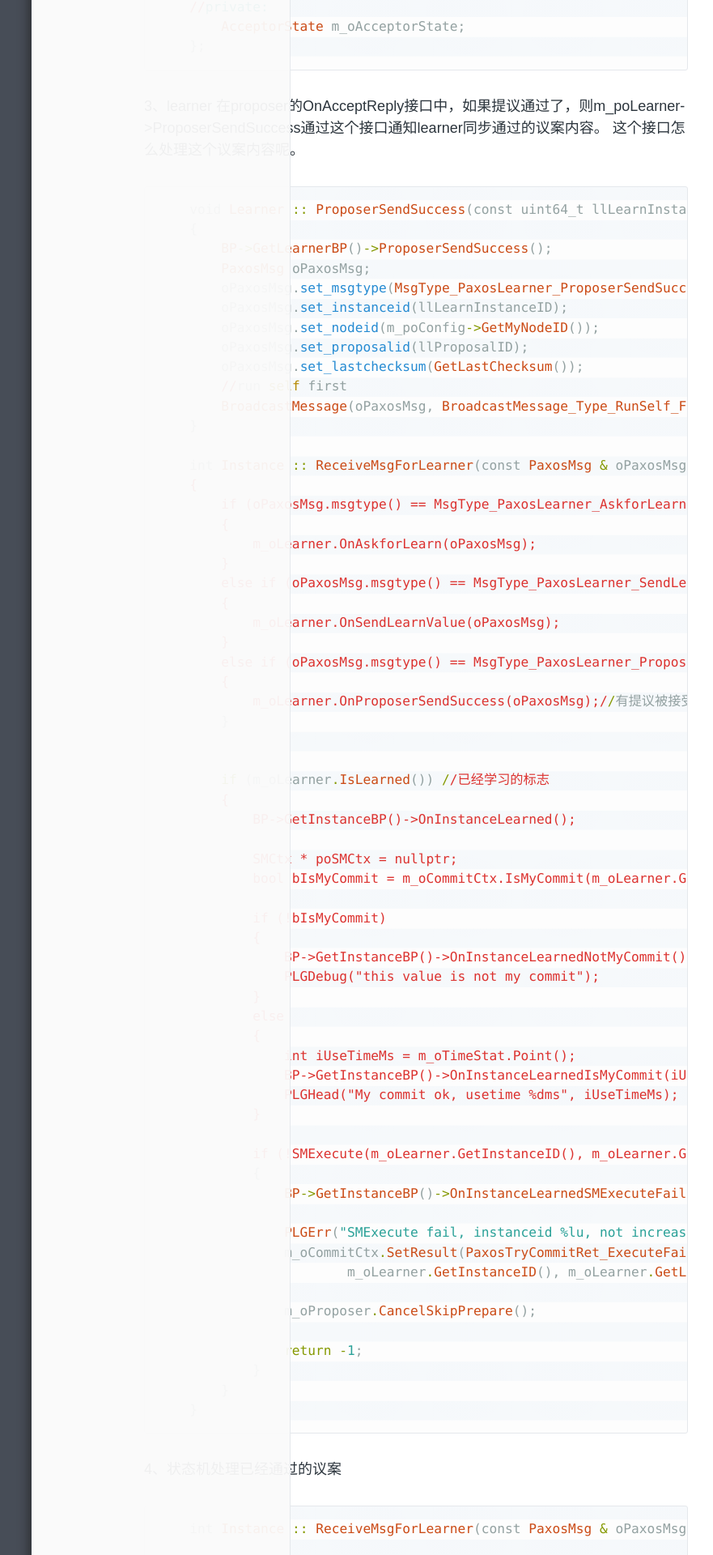
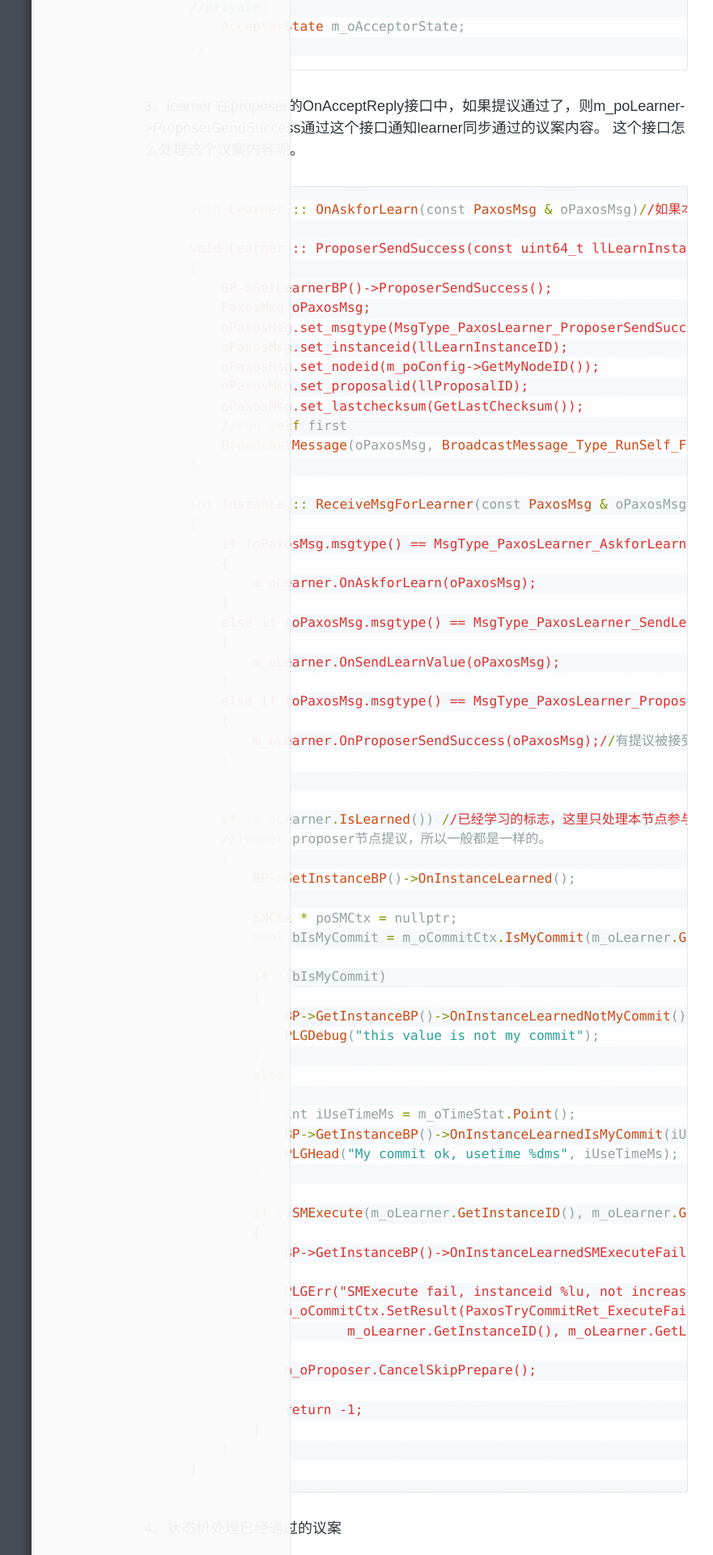
Before and after one commit to LZhuY/lzhuy.github.com, a Jekyll site: the page built from _posts/2018-05-21-phxpaxos源码阅读之一.markdown, in a window 1280 px wide. Shown: the part 1229-3149 px from the top of the page at 81% size, without its empty margins (126-1007 px from the left). Built offline with Jekyll 4.4.1, drawn with Linux system fonts in a browser that asks for light colours; comment, search, counter and statistics services are not loaded.

Commit message:
节点学习
节点学习

```diff
--- a/_posts/2018-05-21-phxpaxos源码阅读之一.markdown
+++ b/_posts/2018-05-21-phxpaxos源码阅读之一.markdown
@@ -61,6 +61,8 @@
 
 {% highlight ruby %}
 
+	void Learner :: OnAskforLearn(const PaxosMsg & oPaxosMsg)//如果本节点落后其他节点，就发起学习。
+
 	void Learner :: ProposerSendSuccess(const uint64_t llLearnInstanceID, const uint64_t llProposalID)
 	{
 	    BP->GetLearnerBP()->ProposerSendSuccess();
@@ -90,7 +92,8 @@
 	    }
 
 
-		if (m_oLearner.IsLearned()) //已经学习的标志
+		if (m_oLearner.IsLearned()) //已经学习的标志，这里只处理本节点参与接受提议的情况。不参与接受提议的情况从别的节点学习。因为只有一个
+		//leader proposer节点提议，所以一般都是一样的。
 	    {
 	        BP->GetInstanceBP()->OnInstanceLearned();
 
```
